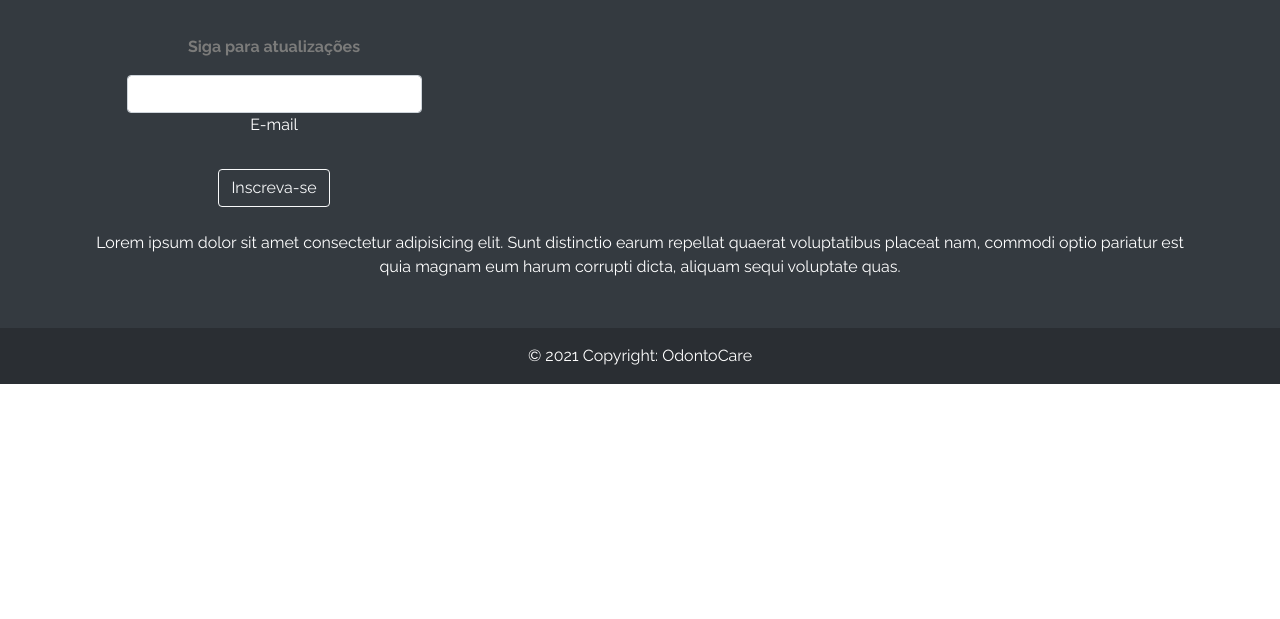
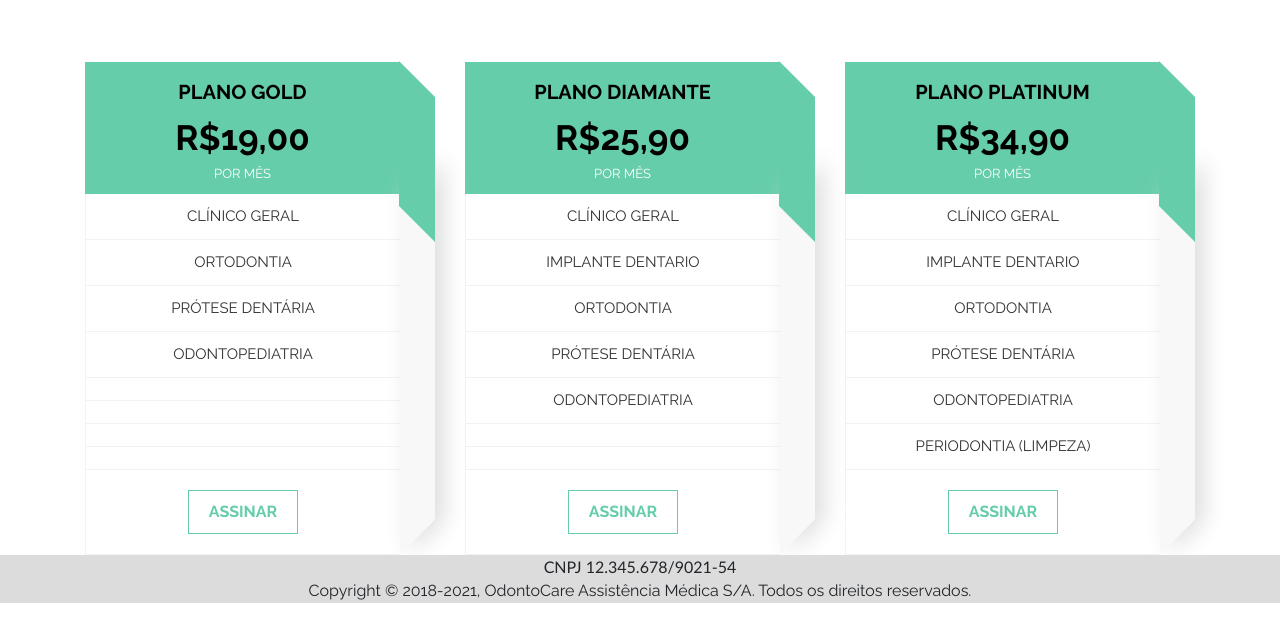
Before and after one commit to brunomariano0/ProjetoOdonto, a plain HTML site: page Home.html in a window 1280 px wide. Shown: the part 1709-2328 px from the top of the page. Before the commit the page ends 2093 px from the top, so only its background shows below. Drawn offline with nearby package versions, Linux system fonts and the light colour scheme.

Commit message:
Colocando planos na página home

```diff
--- a/Home.html
+++ b/Home.html
@@ -1,18 +1,26 @@
 <html>
+
 <head>
     <title>OdontoCare - Planos Odontológicos</title>
     <meta name="viewport" content="width=device-width, initial-scale1.0">
-    <script src="https://code.jquery.com/jquery-3.3.1.slim.min.js" integrity="sha384-q8i/X+965DzO0rT7abK41JStQIAqVgRVzpbzo5smXKp4YfRvH+8abtTE1Pi6jizo" crossorigin="anonymous"></script>
-    <script src="https://cdnjs.cloudflare.com/ajax/libs/popper.js/1.14.3/umd/popper.min.js" integrity="sha384-ZMP7rVo3mIykV+2+9J3UJ46jBk0WLaUAdn689aCwoqbBJiSnjAK/l8WvCWPIPm49" crossorigin="anonymous"></script>
-    <script src="https://stackpath.bootstrapcdn.com/bootstrap/4.1.3/js/bootstrap.min.js" integrity="sha384-ChfqqxuZUCnJSK3+MXmPNIyE6ZbWh2IMqE241rYiqJxyMiZ6OW/JmZQ5stwEULTy" crossorigin="anonymous"></script>
-    <link rel="stylesheet" href="https://stackpath.bootstrapcdn.com/bootstrap/4.1.3/css/bootstrap.min.css" integrity="sha384-MCw98/SFnGE8fJT3GXwEOngsV7Zt27NXFoaoApmYm81iuXoPkFOJwJ8ERdknLPMO" crossorigin="anonymous">
+    <script src="https://code.jquery.com/jquery-3.3.1.slim.min.js"
+        integrity="sha384-q8i/X+965DzO0rT7abK41JStQIAqVgRVzpbzo5smXKp4YfRvH+8abtTE1Pi6jizo"
+        crossorigin="anonymous"></script>
+    <script src="https://cdnjs.cloudflare.com/ajax/libs/popper.js/1.14.3/umd/popper.min.js"
+        integrity="sha384-ZMP7rVo3mIykV+2+9J3UJ46jBk0WLaUAdn689aCwoqbBJiSnjAK/l8WvCWPIPm49"
+        crossorigin="anonymous"></script>
+    <script src="https://stackpath.bootstrapcdn.com/bootstrap/4.1.3/js/bootstrap.min.js"
+        integrity="sha384-ChfqqxuZUCnJSK3+MXmPNIyE6ZbWh2IMqE241rYiqJxyMiZ6OW/JmZQ5stwEULTy"
+        crossorigin="anonymous"></script>
+    <link rel="stylesheet" href="https://stackpath.bootstrapcdn.com/bootstrap/4.1.3/css/bootstrap.min.css"
+        integrity="sha384-MCw98/SFnGE8fJT3GXwEOngsV7Zt27NXFoaoApmYm81iuXoPkFOJwJ8ERdknLPMO" crossorigin="anonymous">
     <link rel="stylesheet" href="https://stackpath.bootstrapcdn.com/font-awesome/4.7.0/css/font-awesome.min.css"
         integrity="sha384-wvfXpqpZZVQGK6TAh5PVlGOfQNHSoD2xbE+QkPxCAFlNEevoEH3Sl0sibVcOQVnN" crossorigin="anonymous">
     <link rel="preconnect" href="https://fonts.gstatic.com">
     <link href="https://fonts.googleapis.com/css2?family=Raleway:wght@300;400;700&display=swap" rel="stylesheet">
     <link rel="stylesheet" href="https://maxcdn.bootstrapcdn.com/bootstrap/4.0.0/css/bootstrap.min.css"
         integrity="sha384-Gn5384xqQ1aoWXA+058RXPxPg6fy4IWvTNh0E263XmFcJlSAwiGgFAW/dAiS6JXm" crossorigin="anonymous">
-    <link href="css/style.css" rel="stylesheet" />
+    <link href="/css/style.css" rel="stylesheet" />
     <link rel="icon" href="img/logo.svg">
     <link rel="stylesheet" href="https://cdnjs.cloudflare.com/ajax/libs/font-awesome/5.11.2/css/all.css">
 </head>
@@ -32,11 +40,12 @@
                 </div>
 
                 <div class="dropdown">
-                    <button class="btn btn-secondary dropdown-toggle" type="button" id="dropdownMenuButton" data-toggle="dropdown" aria-haspopup="true" aria-expanded="false">
+                    <button class="btn btn-secondary dropdown-toggle" type="button" id="dropdownMenuButton"
+                        data-toggle="dropdown" aria-haspopup="true" aria-expanded="false">
                         Entrar
                     </button>
                     <div class="dropdown-menu" aria-labelledby="dropdownMenuButton">
-                        <a class="dropdown-item" href="beneficiario.html">Beneficiário do Plano</a>
+                        <a class="dropdown-item" href="login.html">Beneficiário do Plano</a>
                         <a class="dropdown-item" href="login.html">Credenciado Medico</a>
                     </div>
                 </div>
@@ -44,7 +53,8 @@
             </div>
             <!--menu-->
         </div><!-- /center -->
-    </section><!--main-->
+    </section>
+    <!--main-->
 
 
     <section class="carouse">
@@ -54,10 +64,10 @@
                     <img class="d-block w-100" src="img/redeorto_escolha-seu-dentista.jpg" alt="Primeiro Slide">
                 </div>
                 <div class="carousel-item">
-                <img class="d-block w-100" src="#" alt="Segundo Slide">
+                    <img class="d-block w-100" src="img/dentist3.png" alt="Segundo Slide">
                 </div>
                 <div class="carousel-item">
-                <img class="d-block w-100" src="#" alt="Terceiro Slide">
+                    <img class="d-block w-100" src="img/dentist3.png" alt="Terceiro Slide">
                 </div>
             </div>
             <a class="carousel-control-prev" href="#carouselExampleFade" role="button" data-slide="prev">
@@ -69,7 +79,8 @@
                 <span class="sr-only">Próximo</span>
             </a>
         </div>
-            </section><!--carouse-->
+    </section>
+    <!--carouse-->
 
     <div class="titulo">
         <h2>NA ODONTOCARE, O SEU SORRISO ESTÁ NAS MELHORES MÃOS.<br>
@@ -105,7 +116,8 @@
                 <p>Aqui você pode cuidar do seu sorriso e da sua saúde bucal.</p>
             </div>
         </div>
-    </div><!--row-->
+    </div>
+    <!--row-->
 
     <section class="Segundo-titulo">
         <div class="Atendimento">
@@ -142,103 +154,109 @@
                 </div>
             </div>
         </div>
-    </section><!--segundo-titulo-->
+    </section>
+    <!--segundo-titulo-->
 
 
-    <!-- Footer -->
-<footer class="bg-dark text-center text-white">
-  <!-- Grid container -->
-  <div class="container p-4">
-    <!-- Section: Social media -->
-    <section class="mb-4">
-      <!-- Facebook -->
-      <a class="btn btn-outline-light btn-floating m-1" href="#!" role="button"
-        ><i class="fab fa-facebook-f"></i
-      ></a>
+    <section>
+        <h1 class="titulo">PLANOS</h1>
+        <div class="container">
+            <div class="row ">
+                <div class="col-md-4 col-sm-6">
+                    <div class="pricingTable">
+                        <div class="pricing_heading">
+                            <h3 class="title">PLANO GOLD</h3>
+                            <span class="value">
+                                R$19,00
+                                <span class="month">POR MÊS</span>
+                            </span>
+                        </div>
+                        <div class="content">
+                            <ul>
+                                <li>CLÍNICO GERAL</li>
+                                <li>ORTODONTIA</li>
+                                <li>PRÓTESE DENTÁRIA</li>
+                                <li>ODONTOPEDIATRIA</li>
+                                <li></li>
+                                <li></li>
+                                <li></li>
+                                <li></li>
 
-      <!-- Twitter -->
-      <a class="btn btn-outline-light btn-floating m-1" href="#!" role="button"
-        ><i class="fab fa-twitter"></i
-      ></a>
 
-      <!-- Google -->
-      <a class="btn btn-outline-light btn-floating m-1" href="#!" role="button"
-        ><i class="fab fa-google"></i
-      ></a>
+                            </ul>
+                            <div class="link">
+                                <a href="#">ASSINAR</a>
+                            </div>
+                        </div>
+                    </div>
+                </div>
+                <div class="col-md-4 col-sm-6">
+                    <div class="pricingTable">
+                        <div class="pricing_heading ">
+                            <h3 class="title">PLANO DIAMANTE</h3>
+                            <span class="value">
+                                R$25,90
+                                <span class="month">POR MÊS</span>
+                            </span>
+                        </div>
+                        <div class="content">
+                            <ul>
+                                <li>CLÍNICO GERAL</li>
+                                <li>IMPLANTE DENTARIO</li>
+                                <li>ORTODONTIA</li>
+                                <li>PRÓTESE DENTÁRIA</li>
+                                <li>ODONTOPEDIATRIA</li>
+                                <li></li>
+                                <li></li>
 
-      <!-- Instagram -->
-      <a class="btn btn-outline-light btn-floating m-1" href="#!" role="button"
-        ><i class="fab fa-instagram"></i
-      ></a>
+                            </ul>
+                            <div class="link">
+                                <a href="#">ASSINAR</a>
+                            </div>
+                        </div>
+                    </div>
+                </div>
+                <div class="col-md-4 col-sm-6">
+                    <div class="pricingTable">
+                        <div class="pricing_heading ">
+                            <h3 class="title">PLANO PLATINUM</h3>
+                            <span class="value">
+                                R$34,90
+                                <span class="month">POR MÊS</span>
+                            </span>
+                        </div>
+                        <div class="content">
+                            <ul>
+                                <li>CLÍNICO GERAL</li>
+                                <li>IMPLANTE DENTARIO</li>
+                                <li>ORTODONTIA</li>
+                                <li>PRÓTESE DENTÁRIA</li>
+                                <li>ODONTOPEDIATRIA</li>
+                                <li>PERIODONTIA (LIMPEZA)</li>
+
+                            </ul>
+                            <div class="link">
+                                <a href="#">ASSINAR</a>
+                            </div>
+                        </div>
+                    </div>
+                </div>
+            </div>
+        </div>
     </section>
-    <!-- Section: Social media -->
 
-    <!-- Section: Form -->
-    <section class="">
-      <form action="">
-        <!--Grid row-->
-        <div class="row d-flex justify-content-center">
-          <!--Grid column-->
-          <div class="col-auto">
-            <p class="pt-2">
-              <strong>Siga para atualizações</strong>
+
+    <footer class="footer__legal">
+        <div class="footer__legal__items">
+            <div class="footer__legal__text">
+                <p>CNPJ 12.345.678/9021-54 <br>
+                    <span>Copyright © 2018-2021, OdontoCare Assistência Médica S/A. Todos os direitos
+                        reservados.</span>
                 </p>
             </div>
-          <!--Grid column-->
+        </div>
+    </footer>
+    <!--footer-->
+</body>
 
-          <!--Grid column-->
-          <div class="col-md-10 col-12">
-            <!-- Email input -->
-            <div class="form-outline form-white mb-4">
-              <input type="email" id="form5Example2" class="form-control" />
-              <label class="form-label" for="form5Example2">E-mail</label>
-            </div>
-          </div>
-          <!--Grid column-->
-
-          <!--Grid column-->
-          <div class="col-auto">
-            <!-- Submit button -->
-            <button type="submit" class="btn btn-outline-light mb-4">
-              Inscreva-se
-            </button>
-          </div>
-          <!--Grid column-->
-        </div>
-        <!--Grid row-->
-      </form>
-    </section>
-    <!-- Section: Form -->
-
-    <!-- Section: Text -->
-    <section class="mb-4">
-      <p>
-        Lorem ipsum dolor sit amet consectetur adipisicing elit. Sunt distinctio earum
-        repellat quaerat voluptatibus placeat nam, commodi optio pariatur est quia magnam
-        eum harum corrupti dicta, aliquam sequi voluptate quas.
-      </p>
-    </section>
-    <!-- Section: Text -->
-
-    <!-- Section: Links -->
-    <section class="">
-      <!--Grid row-->
-      <div class="row">
-        <!--Grid column-->
-      </div>
-      <!--Grid row-->
-    </section>
-    <!-- Section: Links -->
-  </div>
-  <!-- Grid container -->
-
-  <!-- Copyright -->
-  <div class="text-center p-3" style="background-color: rgba(0, 0, 0, 0.2);">
-    © 2021 Copyright:
-    <a class="text-white" href="https://mdbootstrap.com/">OdontoCare</a>
-  </div>
-  <!-- Copyright -->
-</footer>
-<!-- Footer -->
-</body>
 </html>
--- a/css/style.css
+++ b/css/style.css
@@ -514,7 +514,7 @@ a:hover{
 }
 
 .itens-menu-clinica a{
-	font-family: 'Gill Sans', 'Gill Sans MT', Calibri, 'Trebuchet MS', sans-serif;
+
 	font-weight: bold;
 	text-decoration: none;
 	color:white;
@@ -533,7 +533,7 @@ a:hover{
 
 
 .Segundo-Content p{
-	font-family: 'Gill Sans', 'Gill Sans MT', Calibri, 'Trebuchet MS', sans-serif;
+	margin-top:35px;
 }
 
 
@@ -545,7 +545,6 @@ a:hover{
 }
 
 .profile p{
-	font-family: 'Gill Sans', 'Gill Sans MT', Calibri, 'Trebuchet MS', sans-serif;
 	margin-top: 25px;
 	margin-left: -150px;
 	margin-right:  30px;
@@ -561,11 +560,11 @@ a:hover{
 
 
 .Segundo-Content{
-	position: absolute;
-	display: inline-block;
-	align-items: center;
 	margin-top: -50px;
 	margin-left: 35px;
+
+
+
 }
 
 .Segundo-Content p{
@@ -576,36 +575,33 @@ a:hover{
 
 .Consultas{
 	background-color: #32be8f;
-	height: 150px;
-	width: 300px;
+	height: 140px;
+	width: 400px;
 	border-radius: 15px;
 	margin-top:0px;
 	margin-left: 0px;
 	}
 
 .Consultas h3{
-	font-family: 'Gill Sans', 'Gill Sans MT', Calibri, 'Trebuchet MS', sans-serif;
 	color: white;
-	font-size: 15px;
+	size: 12px;
 	padding-top: 20px;
 	padding-left: 20px;
 }
 
 .Procedimentos{
 	background-color: #32be8f;
-	height: 150px;
-	width: 300px;
+	height: 140px;
+	width: 400px;
 	border-radius: 15px;
-	margin-top:-150px;
-	margin-left: 400px;
+	margin-top:-140px;
+	margin-left: 500px;
 
 
 }
 
 .Procedimentos h3{
-	font-family: 'Gill Sans', 'Gill Sans MT', Calibri, 'Trebuchet MS', sans-serif;
 	color: white;
-	font-size: 15px;
 	padding-top: 20px;
 	padding-left: 20px;
 }
@@ -613,22 +609,19 @@ a:hover{
 .or{
 
 	background-color: #32be8f;
-	height: 150px;
-	width: 300px;
+	height: 140px;
+	width: 400px;
 	border-radius: 15px;
 	margin-top:40px;
 	margin-left:0px;
 }
 
 .or h3{
-	font-family: 'Gill Sans', 'Gill Sans MT', Calibri, 'Trebuchet MS', sans-serif;
-	font-size: 15px;
 	color: white;
 	padding-top: 20px;
 	padding-left: 20px;
 }
 
-/*Fim do CSS da Página Clinica*/
 
 /*Inicio CSS Cadastro*/
 
@@ -652,30 +645,118 @@ a:hover{
 	width:800px;
 }
 
-/**Beneficiario**/
-
-.login{
-	width:350px;
-	margin: 30px auto;
-	max-width: 100%;
-
+.pricingTable{
+	margin-top:30px;
+	text-align: center;
+	position: relative;
+}
+.pricingTable .pricing_heading:after{
+	content: "";
+	width: 36px;
+	height: 29.5%;
+	background:#66CDAA;
+	position: absolute;
+	top: -1px;
+	right: 0;
+	z-index: 2;
+	transform: skewY(45deg) translateY(18px);
+	transition: all 0.4s ease 0s;
+}
+.pricingTable .title{
+	font-size: 20px;
+	font-weight: 700;
+	line-height: 30px;
+	color: #000;
+	text-transform: uppercase;
+	background: #66CDAA;
+	padding: 15px 0 0;
+	margin: 0 35px 0 0;
+	transition: all 0.4s ease 0s;
+}
+.pricingTable .value{
+	display: block;
+	font-size: 35px;
+	font-weight: 700;
+	color: #000;
+	background: #66CDAA;
+	padding: 5px 0 10px;
+	margin: 0 35px 0 0;
+	transition: all 0.4s ease 0s;
+}
+.pricingTable:hover .title,
+.pricingTable:hover .value{
+	color: #fff;
+}
+.pricingTable .month{
+	display: block;
+	font-size: 13px;
+	font-weight: 500;
+	color: #fff;
+	text-transform: uppercase;
+}
+.pricingTable .content{
+	border-left: 1px solid #f2f2f2;
+	position: relative;
+}
+.pricingTable .content:after{
+	content: "";
+	width: 35px;
+	height: 100%;
+	background: #f8f8f8;
+	box-shadow: 9px 9px 20px #ddd;
+	position: absolute;
+	top: 0;
+	right: 0;
+	z-index: 1;
+	transform: skewY(-45deg) translateY(-18px);
+	transition: all 0.4s ease 0s;
+}
+.pricingTable .content ul{
+	padding: 0;
+	margin: 0 35px 0 0;
+	list-style: none;
+	background: #fff;
+}
+.pricingTable .content ul li{
+	display: block;
+	font-size: 15px;
+	color: #333;
+	line-height: 23px;
+	padding: 11px 0;
+	border-bottom: 1px solid #f2f2f2;
+}
+.pricingTable .link{
+	background: #fff;
+	padding: 20px 0;
+	margin-right: 35px;
+	border-bottom: 1px solid #f2f2f2;
+}
+.pricingTable .link a{
+	display: inline-block;
+	padding: 9px 20px;
+	font-weight: 700;
+	color: #66CDAA;
+	text-transform: uppercase;
+	border: 1px solid #66CDAA;
+	background: #fff;
+	transition: all 0.4s ease 0s;
+}
+.pricingTable:hover .link a{
+	color: #fff;
+	background: #06D6A0;
+	border: 1px solid #06D6A0;
+}
+.pricingTable:hover .pricing_heading:after,
+.pricingTable:hover .title,
+.pricingTable:hover .value{
+	background:#06D6A0;
+}
+@media only screen and (max-width: 990px){
+	.pricingTable{
+		margin-bottom: 35px;
+	}
 }
 
-.login h1{
-	color: #28235c;
-	text-align: center;
-}
 
-.card {
-   position: relative;
-    display: flex;
-    flex-direction: column;
-}
 
-.checkbox{
-	text-align: left;
-}
-
-.form-check-input{
-	width:150px;
-}
+/*Fim do CSS da Página Clinica*/
```
Lines whose indentation alone changed are shown as unchanged.
